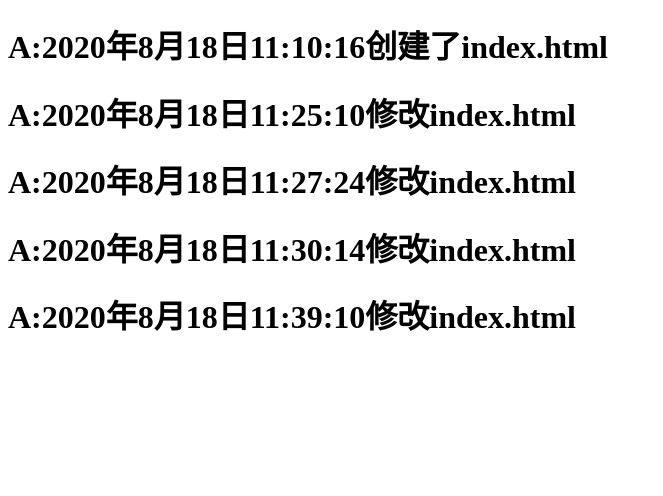
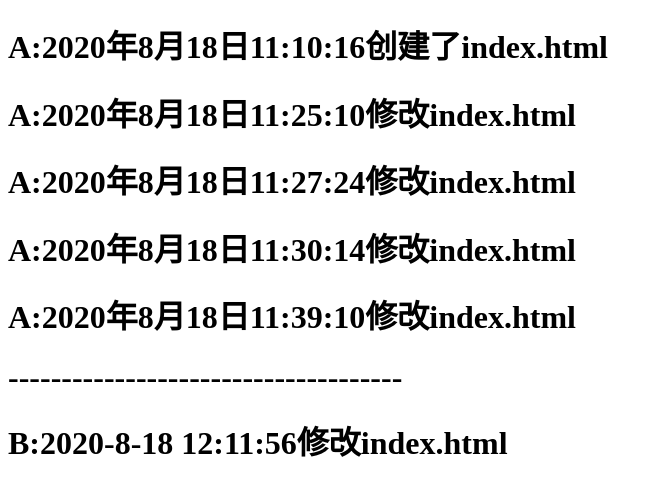
Before and after one commit to LiAiYong2002/code_demo, a plain HTML site: page index.html in a window 1280 px wide. Shown: the whole page, without its empty margins (0-663 px from the left). Drawn offline with Linux system fonts and the light colour scheme.

Commit message:
B的第一次提交

```diff
--- a/index.html
+++ b/index.html
@@ -11,5 +11,7 @@
     <h1>A:2020年8月18日11:27:24修改index.html</h1>
     <h1>A:2020年8月18日11:30:14修改index.html</h1>
     <h1>A:2020年8月18日11:39:10修改index.html</h1>
+    <h1>-------------------------------------</h1>
+    <h1>B:2020-8-18 12:11:56修改index.html</h1>
 </body>
 </html>
```
